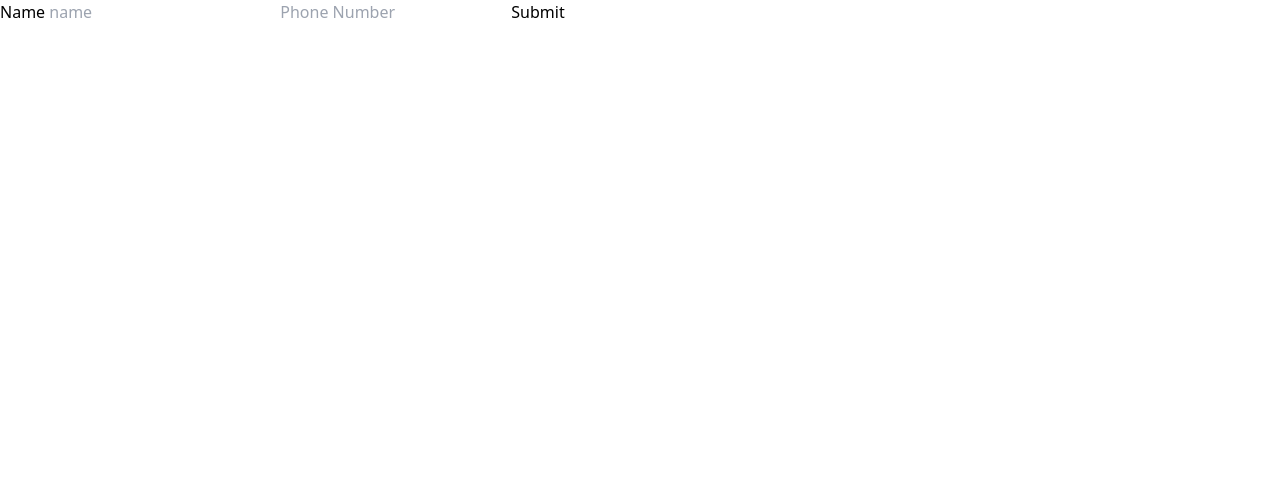
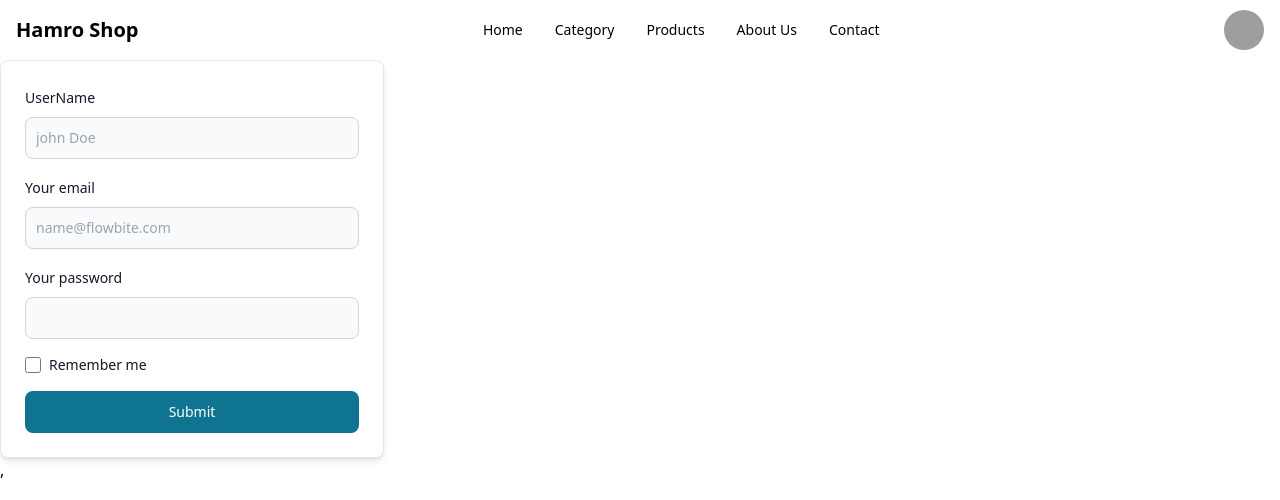
Before and after one commit to itsmeShishir/class1-2, a React (Vite) app in the folder day14/class1to10/: page /register in a window 1280 px wide. Shown: the top 500 px of the page. Built offline with nearby package versions, Linux system fonts and the light colour scheme; grey boxes are pictures that could not be loaded.

Commit message:
Just Basic one

```diff
--- a/day14/class1to10/package.json
+++ b/day14/class1to10/package.json
@@ -10,9 +10,11 @@
     "preview": "vite preview"
   },
   "dependencies": {
+    "@material-tailwind/react": "^2.1.9",
     "flowbite-react": "^0.10.1",
     "react": "^18.3.1",
-    "react-dom": "^18.3.1"
+    "react-dom": "^18.3.1",
+    "react-router-dom": "^6.26.0"
   },
   "devDependencies": {
     "@types/react": "^18.3.3",
--- a/day14/class1to10/src/App.jsx
+++ b/day14/class1to10/src/App.jsx
@@ -1,13 +1,29 @@
-// import Dummy from './Pages/Dummy'
-import Contact from './Pages/Contact'
-// import Home from './Pages/Home'
+import { Routes, Route } from "react-router-dom"
+import Home from "./Pages/Home"
+import { Login } from "./Pages/login"
+import { Register } from "./Pages/Register"
+import Contact from "./Pages/Contact"
+import Dummy from "./Pages/Dummy"
+import { Header } from "./components/header"
+import SingleProduct from "./Pages/SingleProduct"
+
 
 const App = () => {
   return (
     <>
-      {/* <Dummy /> */}
-      {/* <Home /> */}
-      <Contact />
+    <Header />
+      <Routes>
+        <Route path="/" element={<Home />}/>
+        <Route path="/product" element={<Dummy />}/>
+        <Route path="/singleProduct" element={<SingleProduct />}/>
+        <Route path="/category" element="category"/>
+        <Route path="/login" element={<Login />}/>
+        <Route path="/register" element={<Register />}/>
+        <Route path="/contact" element={<Contact />}/>
+        <Route path="/blog" element="blog"/>
+
+        <Route path="*" element="404"/>
+      </Routes>
     </>
   )
 }
--- a/day14/class1to10/src/Pages/Contact.jsx
+++ b/day14/class1to10/src/Pages/Contact.jsx
@@ -1,12 +1,33 @@
-// import React from 'react'
+import React from 'react'
 
 const Contact = () => {
+    const [data, SetData] = React.useState(
+    {
+      name : "",
+      email:"",
+      number : "",
+      description: "",
+    }
+    )
+    function submits(e){
+      e.preventDefault();
+      alert(`${data.name} and ${data.number}`)
+    }
+    function handleChange(event){
+        const {name, value} = event.target;
+        SetData((fetchData)=>({
+          ...fetchData,
+          [name]: value
+        }))
+    }
   return (
     <div>
-      <form>
+      <form onSubmit={submits}>
         <label htmlFor='name'> Name </label>
-        <input name='name' type='text' placeholder='name'/>
-        <input name='number' type='number' placeholder='Phone Number'/>
+        <input name='name' value={data.name} onChange={handleChange} type='text' placeholder='name'/>
+        <input name='number' value={data.number} onChange={handleChange} type='number' placeholder='Phone Number'/>
+        <input name='email' value={data.email} onChange={handleChange} type='email' placeholder='email'/>
+        <textarea name='description' value={data.description} onChange={handleChange} placeholder='Desciption'/>
         <button type='submit'>Submit </button>
       </form>
     </div>
--- a/day14/class1to10/src/Pages/Home.jsx
+++ b/day14/class1to10/src/Pages/Home.jsx
@@ -1,5 +1,5 @@
-import { useMemo, useRef } from "react";
-import { Header } from "../components/header";
+import {useRef } from "react";
+// import { Header } from "../components/header";
 import { Cards } from "../components/Card";
 import { CategoryCards } from "../components/category";
 import Slider from "../components/Slider/slider";
@@ -14,14 +14,15 @@ function Home(){
   ]
 
   const refs = useRef();
-  const goback = useMemo(()=>(
+  function goback(){
     refs.current.scrollIntoView({behavior:'smooth'})
-  ),[])
+  }
+
 
   return (
     <>
       <div ref={refs}></div>
-      <Header />
+      {/* <Header /> */}
       <A />
       <Slider images={pic}/>
       <CategoryCards />
@@ -31,8 +32,10 @@ function Home(){
     </>
   )
 }
-// form handling, localStorage
+// localStorage,
 // react router dom
+// custom hooks
+//context Api
 
 
 export default Home;
--- /dev/null
+++ b/day14/class1to10/src/Pages/Register.jsx
@@ -0,0 +1,34 @@
+
+import { Button, Card, Checkbox, Label, TextInput } from "flowbite-react";
+
+export function Register() {
+  return (
+    <Card className="max-w-sm">
+      <form className="flex flex-col gap-4">
+        <div>
+          <div className="mb-2 block">
+            <Label htmlFor="username" value="UserName" />
+          </div>
+          <TextInput id="username" type="text" placeholder="john Doe" required />
+        </div>
+         <div>
+          <div className="mb-2 block">
+            <Label htmlFor="email1" value="Your email" />
+          </div>
+          <TextInput id="email1" type="email" placeholder="name@flowbite.com" required />
+        </div>
+        <div>
+          <div className="mb-2 block">
+            <Label htmlFor="password1" value="Your password" />
+          </div>
+          <TextInput id="password1" type="password" required />
+        </div>
+        <div className="flex items-center gap-2">
+          <Checkbox id="remember" />
+          <Label htmlFor="remember">Remember me</Label>
+        </div>
+        <Button type="submit">Submit</Button>
+      </form>
+    </Card>
+  );
+}
--- /dev/null
+++ b/day14/class1to10/src/Pages/SingleProduct.jsx
@@ -0,0 +1,24 @@
+import {useState, useEffect} from 'react'
+
+export default function SingleProduct() {
+    const [data, setData] = useState({})
+
+    useEffect(()=>{
+        const fetchData = async()=>{
+            try{
+                let response= await fetch("https://fakestoreapi.com/products/1")
+                let data = await response.json()
+                return setData(data)
+            }catch(e){
+                console.log(e.message)
+            }
+        }
+            fetchData();
+    },[])
+  return (
+    <div>
+      <h1>{data.title}</h1>
+        <p>{data.price}</p>
+    </div>
+  )
+}
--- /dev/null
+++ b/day14/class1to10/src/Pages/login.jsx
@@ -0,0 +1,28 @@
+
+import { Button, Card, Checkbox, Label, TextInput } from "flowbite-react";
+
+export function Login() {
+  return (
+    <Card className="max-w-sm">
+      <form className="flex flex-col gap-4">
+        <div>
+          <div className="mb-2 block">
+            <Label htmlFor="email1" value="Your email" />
+          </div>
+          <TextInput id="email1" type="email" placeholder="name@flowbite.com" required />
+        </div>
+        <div>
+          <div className="mb-2 block">
+            <Label htmlFor="password1" value="Your password" />
+          </div>
+          <TextInput id="password1" type="password" required />
+        </div>
+        <div className="flex items-center gap-2">
+          <Checkbox id="remember" />
+          <Label htmlFor="remember">Remember me</Label>
+        </div>
+        <Button type="submit">Submit</Button>
+      </form>
+    </Card>
+  );
+}
--- a/day14/class1to10/src/components/header.jsx
+++ b/day14/class1to10/src/components/header.jsx
@@ -1,5 +1,5 @@
 import { Avatar, Dropdown, Navbar } from "flowbite-react";
-
+import { Link } from "react-router-dom";
 export function Header() {
   return (
     <Navbar fluid rounded className="container mx-auto">
@@ -27,15 +27,15 @@ export function Header() {
         <Navbar.Toggle />
       </div>
       <Navbar.Collapse>
-        <Navbar.Link href="#" active>
+        <Link to="/" active>
           Home
-        </Navbar.Link>
-        <Navbar.Link href="#">Category</Navbar.Link>
-        <Navbar.Link href="#">
+        </Link>
+        <Link to="/category">Category</Link>
+        <Link to="/product">
           Products
-        </Navbar.Link>
-        <Navbar.Link href="#">About Us</Navbar.Link>
-        <Navbar.Link href="#">Contact</Navbar.Link>
+        </Link>
+        <Link to="#">About Us</Link>
+        <Link to="/contact">Contact</Link>
       </Navbar.Collapse>
     </Navbar>
   );
--- a/day14/class1to10/src/main.jsx
+++ b/day14/class1to10/src/main.jsx
@@ -1,9 +1,13 @@
 import React from 'react'
 import ReactDOM from 'react-dom/client'
 import App from './App.jsx'
+import {BrowserRouter} from "react-router-dom";
 
 ReactDOM.createRoot(document.getElementById('root')).render(
-  <React.StrictMode>
-    <App />
-  </React.StrictMode>,
+  <BrowserRouter>
+    <React.StrictMode>
+      <App />
+    </React.StrictMode>,
+  </BrowserRouter>
+
 )
```
Also changed, not shown: 2 other files (tests, documents, lock files or other folders).
